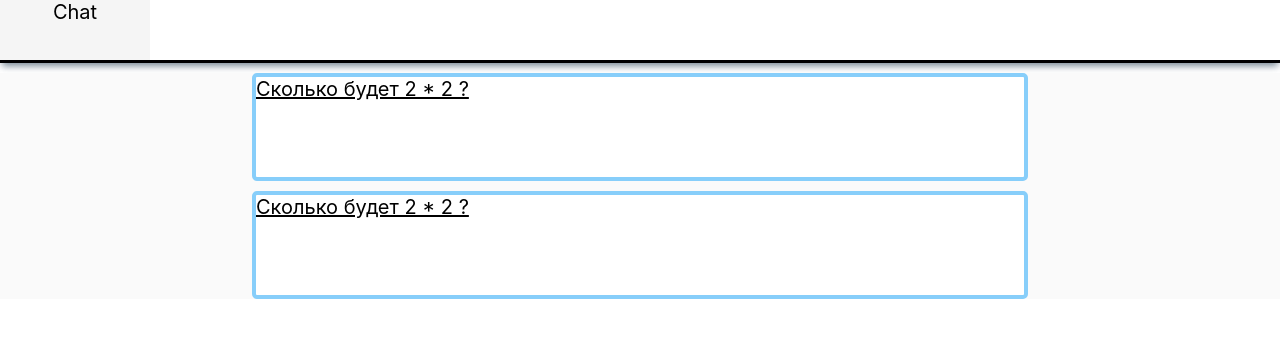
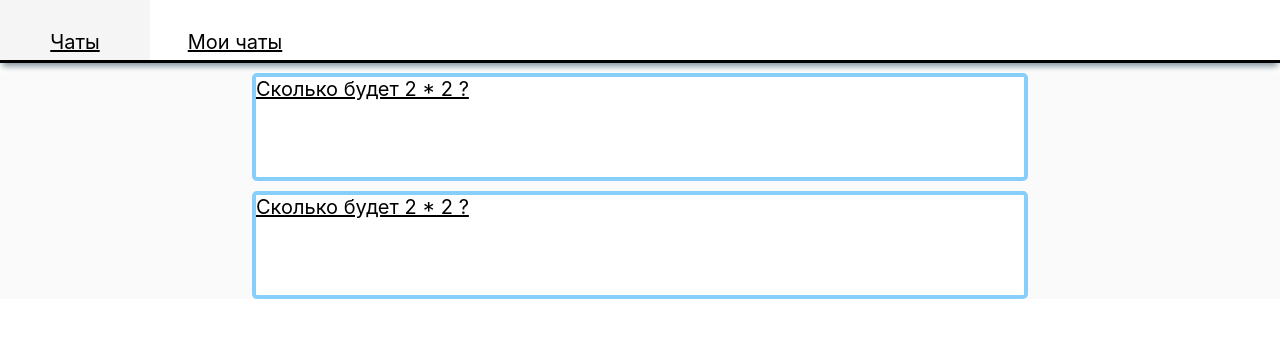
Before and after one commit to DanilErem/Forum, a React (Create React App) app in the folder frontend/: page /chats in a window 1280 px wide. Shown: the top 338 px of the page. Built offline with nearby package versions, Linux system fonts and the light colour scheme.

Commit message:
Update Navbar.js

```diff
--- a/frontend/src/Component/Navbar/Navbar.js
+++ b/frontend/src/Component/Navbar/Navbar.js
@@ -1,13 +1,19 @@
 import React from "react"
-import './Navbar.css'
+import './Navbar.css';
+import {Link} from "react-router-dom";
 class Navbar extends React.Component{
+    constructor(props) {
+        super(props);
+    }
+
     render() {
         return (
             <div className={"navbar-container"}>
                 <div className={"navbar-element"}>
-
-                    <p className={"navbar-element-text"}>Chat</p>
-
+                    <Link to={"/chats"} className={"navbar-element-text"}>Чаты</Link>
+                </div>
+                <div className={"navbar-element"}>
+                    <Link to={"/my-chats"} className={"navbar-element-text"}>Мои чаты</Link>
                 </div>
             </div>
         );
```
